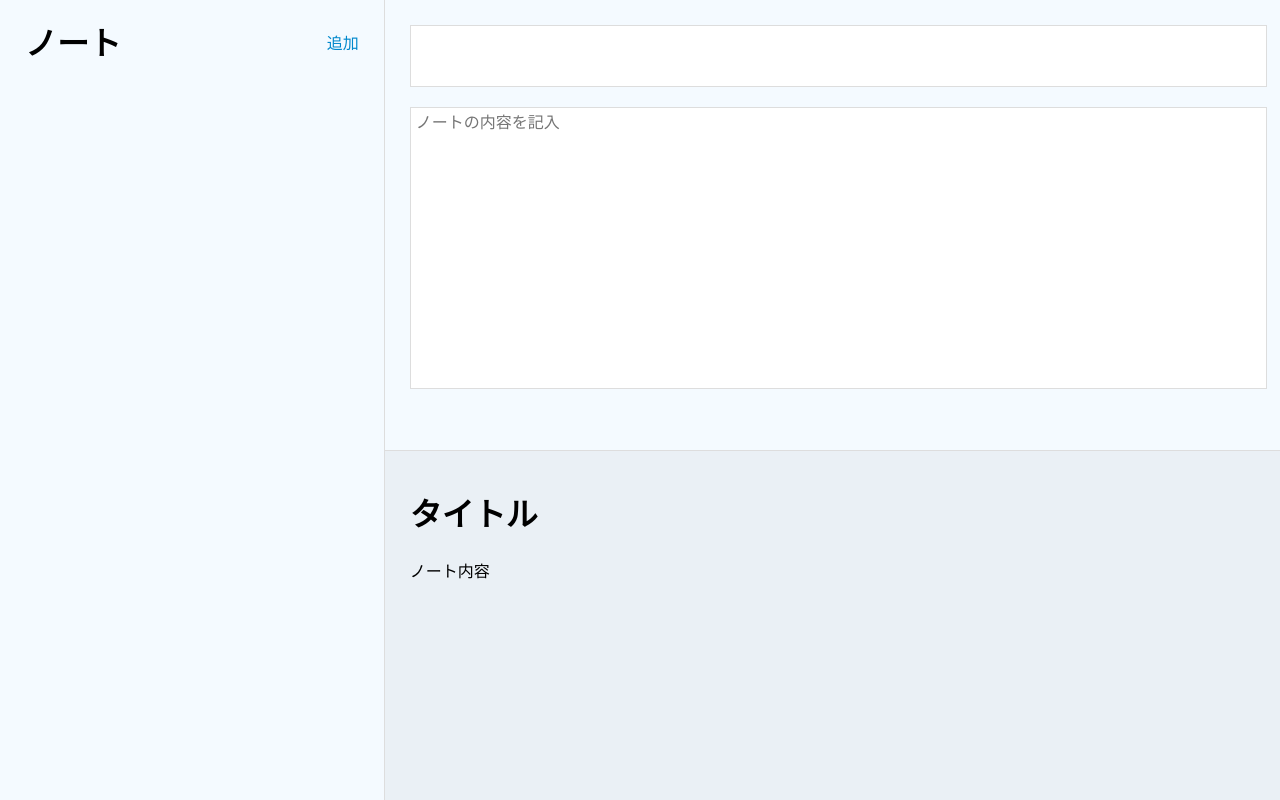
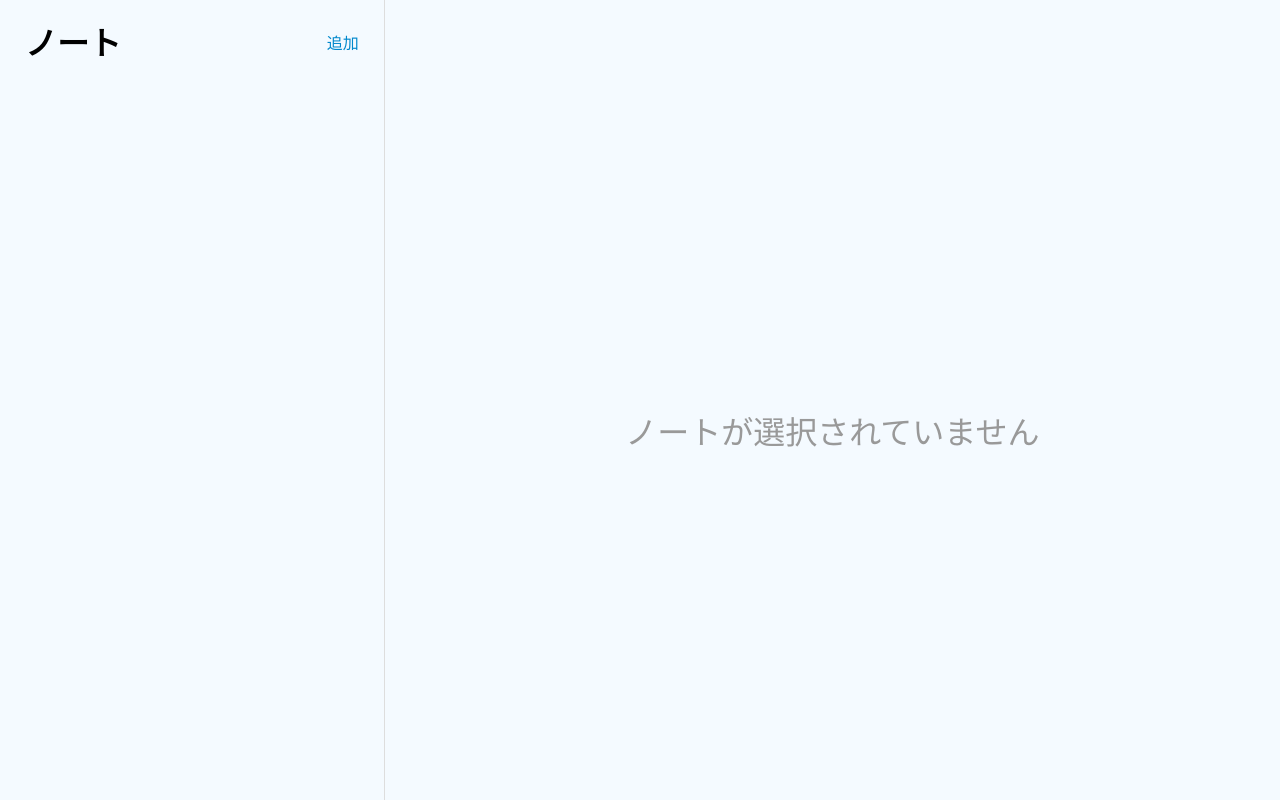
Before and after one commit to s-yoshiii/note-app-react, a React (Vite) app: page / in a window 1280 px wide. Built offline with nearby package versions, Linux system fonts and the light colour scheme.

Commit message:
選択したノートをプレビューに出力してみよう

```diff
--- a/src/App.jsx
+++ b/src/App.jsx
@@ -20,6 +20,11 @@ function App() {
     const filterNotes = notes.filter((note) => note.id !== id);
     setNotes(filterNotes);
   };
+  const getActiveNote = () => {
+    return notes.find((note) => {
+      return note.id === activeNote;
+    });
+  };
   return (
     <div className="App">
       <Sidebar
@@ -29,7 +34,7 @@ function App() {
         activeNote={activeNote}
         setActiveNote={setActiveNote}
       />
-      <Main />
+      <Main activeNote={getActiveNote()} />
     </div>
   );
 }
--- a/src/components/Main.jsx
+++ b/src/components/Main.jsx
@@ -1,7 +1,10 @@
 import React from "react";
 import styles from "./Main.module.css";
 
-const Main = () => {
+const Main = ({ activeNote }) => {
+  if (!activeNote) {
+    return <p className={styles.noActive}>ノートが選択されていません</p>;
+  }
   return (
     <div className={styles.main}>
       <div className={styles.edit}>
@@ -14,8 +17,8 @@ const Main = () => {
         ></textarea>
       </div>
       <div className={styles.preview}>
-        <h1 className={styles.title}>タイトル</h1>
-        <div className={styles.markdown}>ノート内容</div>
+        <h1 className={styles.title}>{activeNote.title}</h1>
+        <div className={styles.markdown}>{activeNote.content}</div>
       </div>
     </div>
   );
--- a/src/components/Main.module.css
+++ b/src/components/Main.module.css
@@ -40,3 +40,13 @@ textarea {
     padding: 0 25px 25px 25px;
     line-height: 2rem;
 }
+
+.noActive {
+    width: 70%;
+    height: 100vh;
+    font-size: 2rem;
+    color: #999;
+    display: flex;
+    align-items: center;
+    justify-content: center;
+}
```
